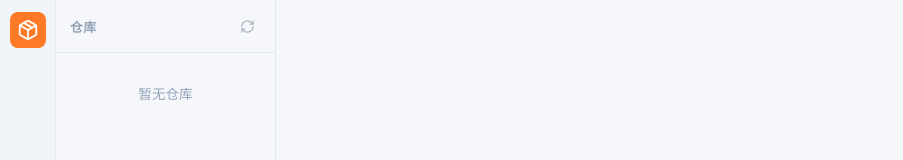
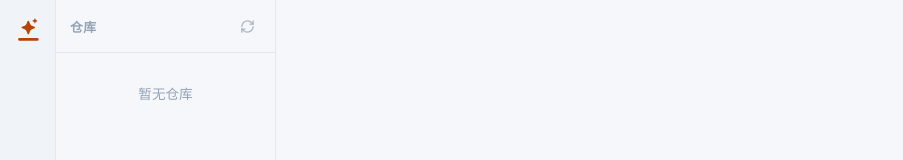
Before and after one commit to satrong/skills-manager, a Vue app: page / in a window 1280 px wide. Shown: the top 160 px of the page, without its empty margins (0-903 px from the left). Built offline with nearby package versions, Linux system fonts and the light colour scheme.

Commit message:
style(IconRail): 更新 Logo 样式为自定义 SVG
- 替换 Lucide 图标为自定义 SVG 路径以增强品牌感
- 移除背景色块并调整为响应式主题色
- 清理未使用的 Package 图标导入

```diff
--- a/src/components/IconRail.vue
+++ b/src/components/IconRail.vue
@@ -1,6 +1,6 @@
 <script setup lang="ts">
 import { useTheme } from '../composables/useTheme';
-import { Sun, Moon, Monitor, Package } from 'lucide-vue-next';
+import { Sun, Moon, Monitor } from 'lucide-vue-next';
 
 const { mode, cycleTheme } = useTheme();
 
@@ -21,7 +21,11 @@ const themeTitle = {
   <div class="icon-rail">
     <div class="rail-top">
       <div class="logo" title="Skills Manager">
-        <Package :size="22" />
+        <svg width="180" height="180" viewBox="0 0 180 180" fill="none" xmlns="http://www.w3.org/2000/svg">
+        <path d="M87.7313 46.5628C89.0796 43.1457 93.9204 43.1457 95.2688 46.5628L99.0794 56.2359C100.301 59.333 102.146 62.146 104.5 64.5002C106.854 66.8543 109.667 68.6993 112.764 69.9206L122.437 73.7313C125.854 75.0796 125.854 79.9204 122.437 81.2688L112.764 85.0794C109.667 86.3007 106.854 88.1457 104.5 90.4998C102.146 92.854 100.301 95.667 99.0794 98.7641L95.2688 108.437C93.9204 111.854 89.0796 111.854 87.7313 108.437L83.9206 98.7641C82.6993 95.667 80.8543 92.854 78.5002 90.4998C76.146 88.1457 73.333 86.3007 70.2359 85.0794L60.5628 81.2688C57.1457 79.9204 57.1457 75.0796 60.5628 73.7313L70.2359 69.9206C73.333 68.6993 76.146 66.8543 78.5002 64.5002C80.8543 62.146 82.6993 59.333 83.9206 56.2359L87.7313 46.5628Z" fill="currentColor" />
+        <path d="M123.094 32.9563C123.597 31.6812 125.403 31.6812 125.906 32.9563L127.328 36.5656C127.784 37.7213 128.472 38.7709 129.351 39.6493C130.229 40.5277 131.279 41.2162 132.434 41.6719L136.044 43.0938C137.319 43.5969 137.319 45.4031 136.044 45.9063L132.434 47.3281C131.279 47.7838 130.229 48.4723 129.351 49.3507C128.472 50.2291 127.784 51.2787 127.328 52.4344L125.906 56.0438C125.403 57.3188 123.597 57.3188 123.094 56.0438L121.672 52.4344C121.216 51.2787 120.528 50.2291 119.649 49.3507C118.771 48.4723 117.721 47.7838 116.566 47.3281L112.956 45.9063C111.681 45.4031 111.681 43.5969 112.956 43.0938L116.566 41.6719C117.721 41.2162 118.771 40.5277 119.649 39.6493C120.528 38.7709 121.216 37.7213 121.672 36.5656L123.094 32.9563Z" fill="currentColor" />
+        <rect x="41" y="130" width="102" height="14" rx="6" fill="currentColor" />
+        </svg>
       </div>
     </div>
     <div class="rail-bottom">
@@ -57,10 +61,8 @@ const themeTitle = {
 .logo {
   width: 36px;
   height: 36px;
-  border-radius: 8px;
-  background: var(--primary);
-  color: #fff;
   display: flex;
+  color: var(--primary-hover);
   align-items: center;
   justify-content: center;
 }
```
